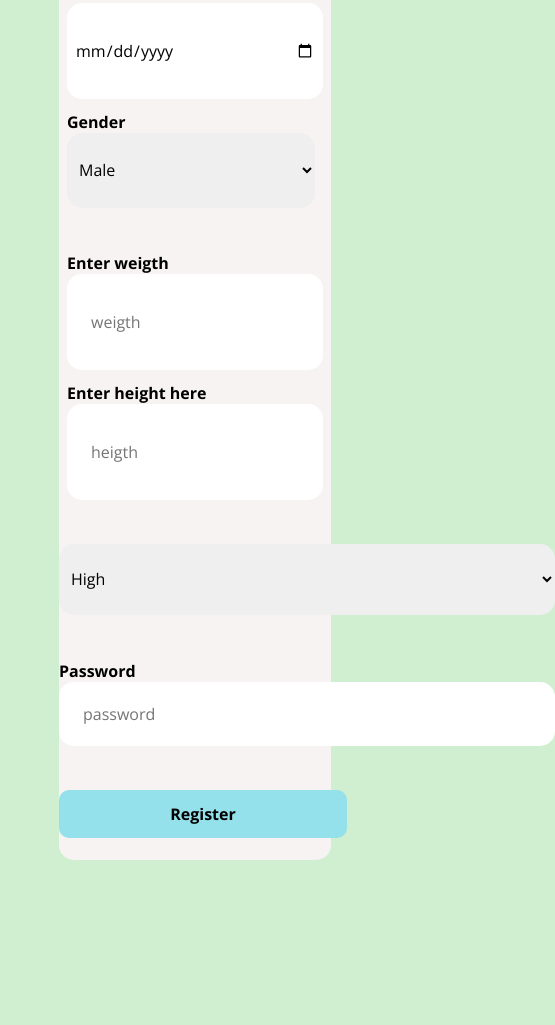
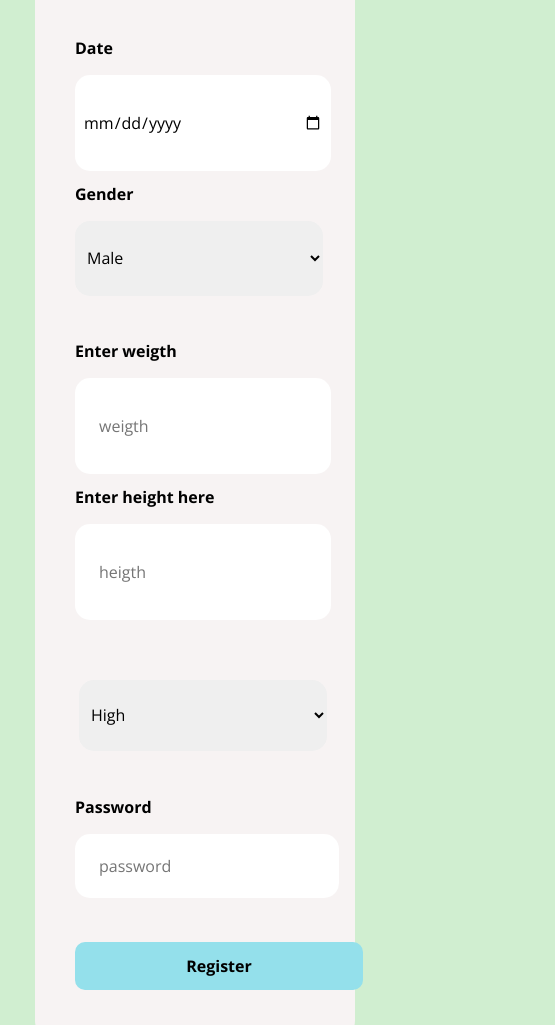
Before and after one commit to wisdomoladipupo/AltSchool-CSS-assignment-four, a plain HTML site: page index.html in a window 390 px wide. Shown: the part 634-1659 px from the top of the page, 555 px wide, since content can reach past the window. Before the commit the page ends 1574 px from the top, so only its background shows below. Drawn offline with nearby package versions, Linux system fonts and the light colour scheme.

Commit message:
second-commit

```diff
--- a/index.css
+++ b/index.css
@@ -67,7 +67,7 @@ form select {
   padding: 0.5em;
   font-size: 1em;
 }
-#gender{
+#gender {
   width: 15.5em;
   height: 4.7em;
 }
@@ -86,14 +86,14 @@ form button {
   background: rgb(148, 224, 235);
 }
 
-.class_row{
+.class_row {
   display: flex;
   flex-direction: column;
   align-items: self-start;
   justify-content: flex-start;
 }
 .activity_level select {
-  width: 31em;
+  width: 31rem;
   height: 4.4em;
 }
 .password input {
@@ -101,6 +101,117 @@ form button {
   height: 3em;
 }
 
+/* css media query for small phne for size */
+
+@media (max-width: 450px) {
+  * {
+    padding: 0;
+    margin: 0;
+    font-family: "Open Sans", sans-serif;
+  }
+
+  body {
+    background: rgb(208, 238, 208);
+  }
+  .header_two {
+    display: none;
+  }
+  header {
+    text-align: center;
+    display: flex;
+    flex-direction: column;
+    align-items: self-start;
+    width: 20rem;
+    margin: 2em auto;
+  }
+  header p {
+    font-size: 0.9rem;
+  }
+
+  h1 {
+    font-weight: bold;
+    font-size: 1.4em;
+  }
+  form {
+    display: flex;
+    flex-direction: column;
+    width: 25em;
+    margin: 5em auto;
+    background: #f7f3f3;
+    max-width: 17rem;
+    padding: 1.5em;
+    border-radius: 15px;
+  }
+  .form_container {
+    width: 100%;
+
+    background: #f7f3f3;
+    max-width: 25rem;
+    margin: 5em auto;
+    padding: 5em;
+    border-radius: 15px;
+  }
+
+  form label,
+  form button {
+    margin: 0.7em auto;
+    margin-left: 1em;
+  }
+  form div {
+    margin: 0.7em auto;
+  }
+
+  label {
+    display: flex;
+    flex-direction: column;
+    font-weight: bold;
+  }
+  form input,
+  form select {
+    width: 15em;
+    height: 5em;
+    border-radius: 15px;
+    border: none;
+    padding: 0.5em;
+    font-size: 1em;
+    margin-top: 1em;
+  }
+  #gender {
+    width: 15.5em;
+    height: 4.7em;
+  }
+
+  ::placeholder {
+    padding: 1em;
+  }
+  form button {
+    width: 18em;
+    font-size: 1em;
+    font-weight: bold;
+    padding: 0.8em;
+    border-radius: 10px;
+    border: none;
+    height: auto;
+    background: rgb(148, 224, 235);
+  }
+
+  .class_row {
+    display: flex;
+    flex-direction: column;
+    align-items: self-start;
+    justify-content: flex-start;
+  }
+  .activity_level select {
+    width: 15.5rem;
+    height: 4.4em;
+  }
+  .password input {
+    width: 15.5rem;
+    height: 3em;
+  }
+}
+
+/* css media qury for tablet size */
 @media (min-width: 768px) {
   body {
     display: flex;
```
